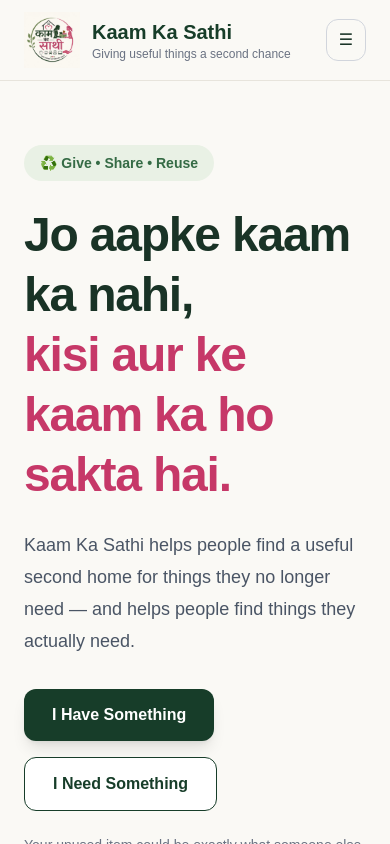
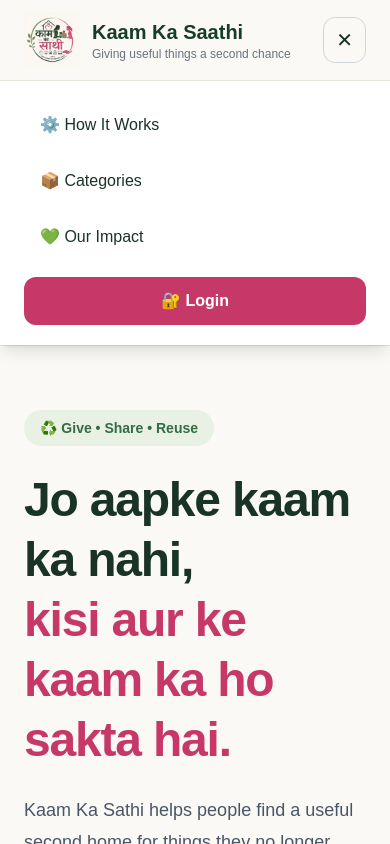
Before and after one commit to Tanya-gupta-21/Kaam-Ka-Sathi, a Next.js app: page / in a window 390 px wide. Both pictures are taken after a click on the button "Open menu". Shown: the top 844 px of the page. Built offline with nearby package versions, Linux system fonts and the light colour scheme.

Commit message:
Add mobile navigation menu

```diff
--- a/app/page.tsx
+++ b/app/page.tsx
@@ -1,16 +1,24 @@
+"use client";
+
+import { useState } from "react";
 import Link from "next/link";
 import Image from "next/image";
 
 export default function Home() {
+  const [menuOpen, setMenuOpen] = useState(false);
+
+  const closeMenu = () => setMenuOpen(false);
+
   return (
     <main className="min-h-screen bg-[#faf9f5] text-[#193326]">
       {/* Navbar */}
       <nav className="sticky top-0 z-50 border-b border-[#e7e4dc] bg-[#faf9f5]/95 backdrop-blur">
         <div className="mx-auto flex max-w-7xl items-center justify-between px-6 py-3">
+          {/* Logo */}
           <div className="flex items-center gap-3">
             <Image
               src="/logo.png"
-              alt="Kaam Ka Sathi"
+              alt="Kaam Ka Saathi"
               width={58}
               height={58}
               className="h-14 w-14 object-contain"
@@ -18,14 +26,16 @@
 
             <div>
               <h1 className="text-xl font-bold text-[#173d29]">
-                Kaam Ka Sathi
+                Kaam Ka Saathi
               </h1>
+
               <p className="text-xs text-gray-500">
                 Giving useful things a second chance
               </p>
             </div>
           </div>
 
+          {/* Desktop Navbar */}
           <div className="hidden items-center gap-8 md:flex">
             <a
               href="#how"
@@ -48,7 +58,6 @@
               Our Impact
             </a>
 
-            {/* LOGIN */}
             <Link
               href="/login"
               className="rounded-xl border border-[#c63868] px-5 py-2 text-sm font-semibold text-[#c63868] transition hover:bg-[#c63868] hover:text-white"
@@ -57,11 +66,54 @@
             </Link>
           </div>
 
-          {/* Mobile Menu */}
-          <button className="rounded-xl border border-gray-300 px-3 py-2 md:hidden">
-            ☰
+          {/* Mobile Menu Button */}
+          <button
+            onClick={() => setMenuOpen(!menuOpen)}
+            aria-label="Open menu"
+            className="rounded-xl border border-gray-300 px-3 py-2 text-xl md:hidden"
+          >
+            {menuOpen ? "✕" : "☰"}
           </button>
         </div>
+
+        {/* Mobile Menu */}
+        {menuOpen && (
+          <div className="border-t border-[#e7e4dc] bg-white px-6 py-5 shadow-lg md:hidden">
+            <div className="flex flex-col gap-2">
+              <a
+                href="#how"
+                onClick={closeMenu}
+                className="rounded-xl px-4 py-3 font-medium hover:bg-[#faf9f5]"
+              >
+                ⚙️ How It Works
+              </a>
+
+              <a
+                href="#categories"
+                onClick={closeMenu}
+                className="rounded-xl px-4 py-3 font-medium hover:bg-[#faf9f5]"
+              >
+                📦 Categories
+              </a>
+
+              <a
+                href="#impact"
+                onClick={closeMenu}
+                className="rounded-xl px-4 py-3 font-medium hover:bg-[#faf9f5]"
+              >
+                💚 Our Impact
+              </a>
+
+              <Link
+                href="/login"
+                onClick={closeMenu}
+                className="mt-2 rounded-xl bg-[#c63868] px-4 py-3 text-center font-semibold text-white"
+              >
+                🔐 Login
+              </Link>
+            </div>
+          </div>
+        )}
       </nav>
 
       {/* Hero */}
@@ -85,9 +137,7 @@
               need.
             </p>
 
-            {/* HERO BUTTONS */}
             <div className="mt-8 flex flex-wrap gap-4">
-              {/* I HAVE SOMETHING */}
               <Link
                 href="/items/new"
                 className="rounded-xl bg-[#173d29] px-7 py-3.5 font-semibold text-white shadow-lg transition hover:bg-[#24573b]"
@@ -95,7 +145,6 @@
                 I Have Something
               </Link>
 
-              {/* I NEED SOMETHING */}
               <Link
                 href="/dashboard"
                 className="rounded-xl border border-[#173d29] bg-white px-7 py-3.5 font-semibold text-[#173d29] transition hover:bg-[#eef4ed]"
@@ -301,7 +350,6 @@
               </div>
             </div>
 
-            {/* VIEW MATCH */}
             <Link
               href="/dashboard"
               className="mt-6 block w-full rounded-xl bg-[#c63868] py-3 text-center font-semibold text-white transition hover:bg-[#a92e57]"
@@ -366,7 +414,6 @@
             Let's make reuse easier, more meaningful and more local.
           </p>
 
-          {/* GET STARTED */}
           <Link
             href="/register"
             className="mt-8 inline-block rounded-xl bg-[#c63868] px-8 py-3.5 font-semibold text-white shadow-lg transition hover:bg-[#a92e57]"
```
